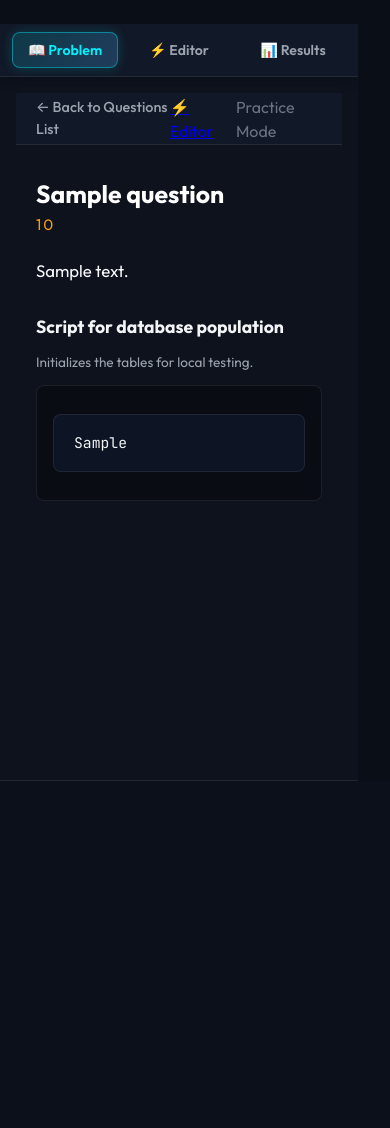
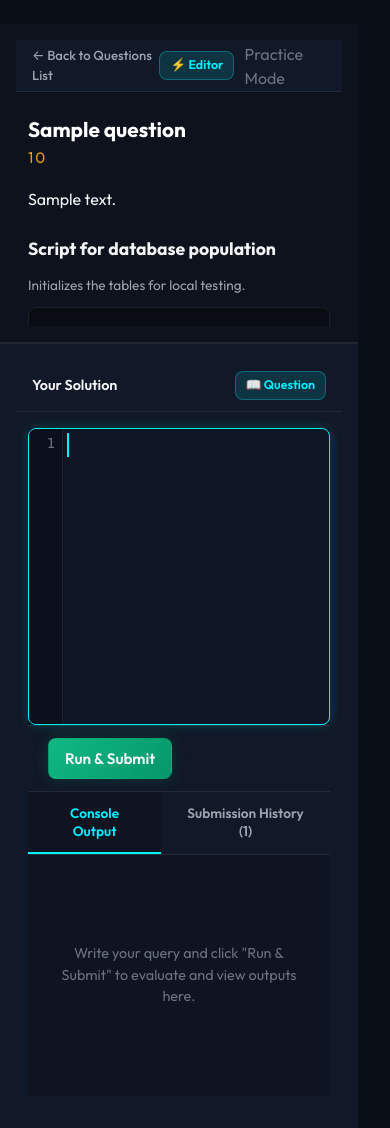
Before and after one commit to brizzigui/sqlrace, a Flask app: page /question/1 in a window 390 px wide. Shown: the part 69-1197 px from the top of the page. Before the commit the page ends 850 px from the top, so only its background shows below. Run offline with Flask 3, Linux system fonts and the light colour scheme; the visitor is signed in with stand-in values (Sample User, id 1); a database or web service that is not in the repository returns one stand-in record (values such as "Sample title"); some libraries are stand-ins or nearby versions.

Commit message:
Revert "improve question editing for mobile"
This reverts commit 8a0765c5051ccf23b63fba9060dbdc07ca4107c0.

```diff
--- a/static/css/style.css
+++ b/static/css/style.css
@@ -3796,128 +3796,167 @@ code[class*="language-"] {
    Question Editor Workspace Mobile Responsive Enhancements
    ========================================================================== */
 
-.mobile-workspace-tabs {
+.mobile-jump-btn {
     display: none;
-    background: var(--bg-surface);
-    border-bottom: 1px solid var(--border-color);
-    padding: 8px 12px;
-    gap: 8px;
-    position: sticky;
-    top: 0;
-    z-index: 20;
-    box-shadow: 0 4px 12px rgba(0, 0, 0, 0.2);
-}
-
-.mobile-tab-btn {
-    flex: 1;
-    display: inline-flex;
-    align-items: center;
-    justify-content: center;
-    padding: 8px 12px;
+    background: rgba(0, 242, 254, 0.12);
+    color: var(--primary-color);
+    border: 1px solid rgba(0, 242, 254, 0.3);
+    padding: 4px 10px;
     border-radius: 8px;
-    border: 1px solid transparent;
-    background: transparent;
-    color: var(--text-secondary);
-    font-family: var(--font-sans);
-    font-size: 0.88rem;
+    font-size: 0.78rem;
     font-weight: 600;
-    cursor: pointer;
-    transition: all 0.2s cubic-bezier(0.4, 0, 0.2, 1);
-}
-
-.mobile-tab-btn:hover {
-    color: var(--text-primary);
-    background: rgba(255, 255, 255, 0.05);
-}
-
-.mobile-tab-btn.active {
-    background: linear-gradient(135deg, rgba(0, 242, 254, 0.15) 0%, rgba(79, 172, 254, 0.25) 100%);
-    border-color: rgba(0, 242, 254, 0.4);
-    color: #00f2fe;
-    box-shadow: 0 0 12px rgba(0, 242, 254, 0.2);
-}
-
-@media (max-width: 991.98px) {
-    .mobile-workspace-tabs {
-        display: flex;
+    text-decoration: none;
+    transition: var(--transition-smooth);
+    white-space: nowrap;
+}
+
+.mobile-jump-btn:hover {
+    background: rgba(0, 242, 254, 0.25);
+    color: #ffffff;
+    box-shadow: 0 0 10px rgba(0, 242, 254, 0.3);
+}
+
+@media (max-width: 992px) {
+    html {
+        scroll-behavior: smooth;
+    }
+
+    .mobile-jump-btn {
+        display: inline-flex;
+        align-items: center;
     }
 
     .editor-workspace {
         display: flex;
         flex-direction: column;
         height: auto;
-        min-height: calc(100vh - 120px);
+        min-height: calc(100vh - 72px);
         margin: -20px -16px;
     }
 
     .workspace-panel {
         width: 100%;
-        height: auto;
-        min-height: calc(100vh - 140px);
+        min-height: auto;
         flex-shrink: 0;
     }
 
     .panel-left {
         border-right: none;
+        border-bottom: 2px solid var(--border-color);
         background: #0d121d;
-        display: flex;
-        flex-direction: column;
-    }
-
-    .panel-left .panel-body.scrollable {
-        flex: 1;
-        overflow-y: auto;
-        padding: 24px 20px;
+    }
+
+    .panel-header {
+        padding: 12px 16px;
+        position: sticky;
+        top: 0;
+        z-index: 10;
+        background: var(--bg-surface);
+    }
+
+    .panel-body {
+        padding: 20px 16px;
+        overflow-y: visible;
+    }
+
+    .problem-intro {
+        margin-bottom: 16px;
     }
 
     .problem-intro h1 {
-        font-size: 1.55rem;
-        line-height: 1.35;
+        font-size: 1.45rem;
+        line-height: 1.3;
         color: #ffffff;
+        word-break: break-word;
     }
 
     .problem-description {
-        font-size: 1.05rem;
-        line-height: 1.7;
-        color: #f8fafc;
-        margin-bottom: 28px;
+        font-size: 1rem;
+        line-height: 1.65;
+        color: var(--text-primary);
+        margin-bottom: 24px;
     }
 
     .problem-description p {
-        margin-bottom: 16px;
-        font-size: 1.05rem;
-        line-height: 1.7;
+        margin-bottom: 14px;
+        font-size: 1rem;
+        line-height: 1.65;
+    }
+
+    .problem-description ul,
+    .problem-description ol {
+        padding-left: 20px;
+        margin-bottom: 14px;
+    }
+
+    .problem-description li {
+        margin-bottom: 6px;
+        line-height: 1.6;
     }
 
     .problem-description code {
-        font-size: 0.92rem;
-        padding: 4px 8px;
+        font-size: 0.9rem;
+        padding: 3px 8px;
         background: rgba(0, 242, 254, 0.08);
         border: 1px solid rgba(0, 242, 254, 0.2);
         color: #00f2fe;
-        border-radius: 6px;
+    }
+
+    .problem-description .data-table {
+        font-size: 0.88rem;
+    }
+
+    .problem-description .data-table th,
+    .problem-description .data-table td {
+        padding: 10px 12px;
+    }
+
+    .schema-viewer h3 {
+        font-size: 1.1rem;
+    }
+
+    .code-container {
+        padding: 14px;
+    }
+
+    .code-container code {
+        font-size: 0.9rem;
     }
 
     .panel-right {
-        border-left: none;
-        background: #0b0f19;
-        display: none;
-        flex-direction: column;
-        height: calc(100vh - 140px);
-    }
-}
-
-@media (min-width: 992px) {
-    .mobile-workspace-tabs {
-        display: none !important;
-    }
-
-    .workspace-panel {
-        display: flex !important;
-    }
-
-    .editor-section,
-    .console-section {
-        display: flex !important;
-    }
-}
+        min-height: 480px;
+    }
+
+    .editor-section {
+        min-height: 280px;
+    }
+
+    .textarea-wrapper {
+        min-height: 220px;
+    }
+
+    #sql-code-editor {
+        font-size: 1rem;
+        padding: 16px;
+        line-height: 1.6;
+    }
+}
+
+@media (max-width: 576px) {
+    .panel-body {
+        padding: 16px 12px;
+    }
+
+    .problem-intro h1 {
+        font-size: 1.3rem;
+    }
+
+    .problem-description {
+        font-size: 0.98rem;
+        line-height: 1.6;
+    }
+
+    .back-link {
+        font-size: 0.82rem;
+    }
+}
--- a/templates/question_editor.html
+++ b/templates/question_editor.html
@@ -4,18 +4,6 @@
 
 {% block content %}
 <div class="editor-workspace fade-in">
-    <!-- Mobile Segmented Tab Navigation (< 992px) -->
-    <div class="mobile-workspace-tabs">
-        <button type="button" class="mobile-tab-btn active" onclick="switchMobileTab('problem', this)">
-            {{ _('editor_tab_problem') }}
-        </button>
-        <button type="button" class="mobile-tab-btn" onclick="switchMobileTab('editor', this)">
-            {{ _('editor_tab_editor') }}
-        </button>
-        <button type="button" class="mobile-tab-btn" onclick="switchMobileTab('results', this)">
-            {{ _('editor_tab_results') }}
-        </button>
-    </div>
     <!-- Left Pane: Problem Description and Schema -->
     <div class="workspace-panel panel-left">
         <div class="panel-header">
@@ -158,77 +146,3 @@
     </div>
 </div>
 {% endblock %}
-
-{% block extra_js %}
-<script>
-function switchMobileTab(tabName, btn) {
-    if (btn) {
-        document.querySelectorAll('.mobile-tab-btn').forEach(b => b.classList.remove('active'));
-        btn.classList.add('active');
-    } else {
-        document.querySelectorAll('.mobile-tab-btn').forEach(b => {
-            if (b.getAttribute('onclick') && b.getAttribute('onclick').includes(`'${tabName}'`)) {
-                b.classList.add('active');
-            } else {
-                b.classList.remove('active');
-            }
-        });
-    }
-
-    const panelLeft = document.querySelector('.panel-left');
-    const panelRight = document.querySelector('.panel-right');
-    const editorSection = document.querySelector('.editor-section');
-    const consoleSection = document.querySelector('.console-section');
-
-    if (window.innerWidth < 992) {
-        if (tabName === 'problem') {
-            if (panelLeft) panelLeft.style.display = 'flex';
-            if (panelRight) panelRight.style.display = 'none';
-        } else if (tabName === 'editor') {
-            if (panelLeft) panelLeft.style.display = 'none';
-            if (panelRight) panelRight.style.display = 'flex';
-            if (editorSection) editorSection.style.display = 'flex';
-            if (consoleSection) consoleSection.style.display = 'none';
-        } else if (tabName === 'results') {
-            if (panelLeft) panelLeft.style.display = 'none';
-            if (panelRight) panelRight.style.display = 'flex';
-            if (editorSection) editorSection.style.display = 'none';
-            if (consoleSection) consoleSection.style.display = 'flex';
-        }
-    }
-}
-
-document.addEventListener('DOMContentLoaded', function() {
-    // Initial sync for mobile screen width
-    if (window.innerWidth < 992) {
-        switchMobileTab('problem');
-    }
-
-    window.addEventListener('resize', function() {
-        if (window.innerWidth >= 992) {
-            const panelLeft = document.querySelector('.panel-left');
-            const panelRight = document.querySelector('.panel-right');
-            const editorSection = document.querySelector('.editor-section');
-            const consoleSection = document.querySelector('.console-section');
-            if (panelLeft) panelLeft.style.display = '';
-            if (panelRight) panelRight.style.display = '';
-            if (editorSection) editorSection.style.display = '';
-            if (consoleSection) consoleSection.style.display = '';
-        } else {
-            switchMobileTab('problem');
-        }
-    });
-
-    const subForm = document.getElementById('submission-form');
-    if (subForm) {
-        subForm.addEventListener('submit', function() {
-            if (window.innerWidth < 992) {
-                setTimeout(() => {
-                    switchMobileTab('results');
-                }, 150);
-            }
-        });
-    }
-});
-</script>
-{% endblock %}
--- a/translations.py
+++ b/translations.py
@@ -144,9 +144,6 @@ TRANSLATIONS = {
         'editor_back_questions': 'Back to Questions List',
         'editor_jump_editor': '⚡ Editor',
         'editor_jump_statement': '📖 Question',
-        'editor_tab_problem': '📖 Problem',
-        'editor_tab_editor': '⚡ Editor',
-        'editor_tab_results': '📊 Results',
         'global_leaderboard_title': 'Global Leaderboard',
         'global_leaderboard_sub': 'Standings of all teams based on total solved questions.',
         'leaderboard_solved_questions': 'Solved Questions',
@@ -512,9 +509,6 @@ TRANSLATIONS = {
         'editor_back_questions': 'Voltar para a Lista de Questões',
         'editor_jump_editor': '⚡ Editor',
         'editor_jump_statement': '📖 Questão',
-        'editor_tab_problem': '📖 Problema',
-        'editor_tab_editor': '⚡ Editor',
-        'editor_tab_results': '📊 Resultados',
         'global_leaderboard_title': 'Placar Geral',
         'global_leaderboard_sub': 'Classificação de todas as equipes com base no total de questões resolvidas.',
         'leaderboard_solved_questions': 'Questões Resolvidas',
```
